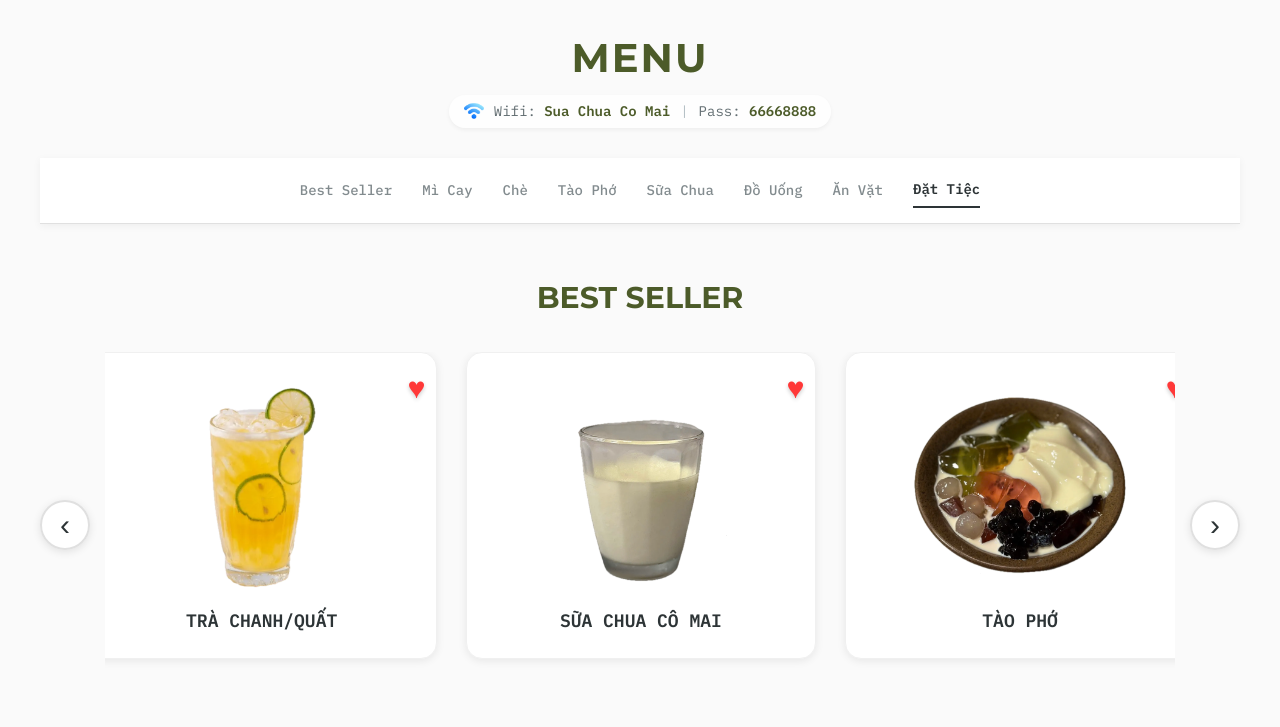
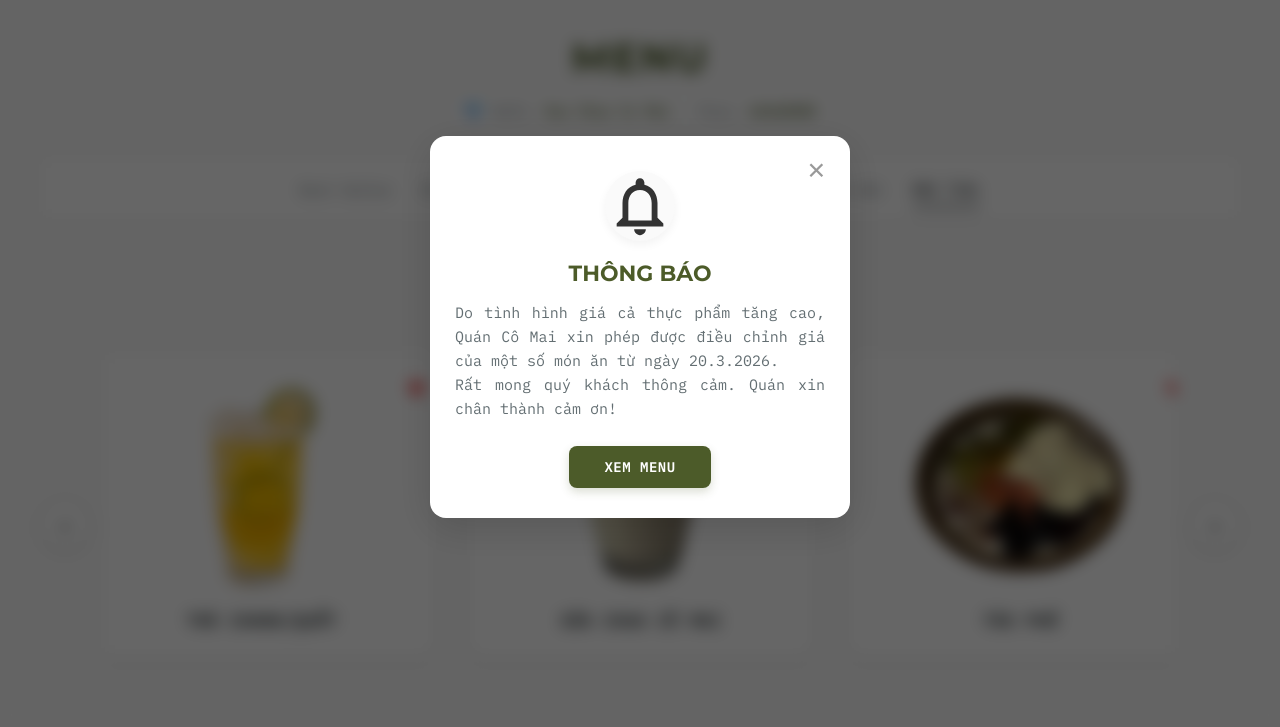
Before and after one commit to Alexhieuvuong/newMenuCoMai, a website: page index.html in a window 1280 px wide. Shown: the part 73-800 px from the top of the page. Drawn offline with Linux system fonts and the light colour scheme.

Commit message:
Update notification modal UI and adjust prices

```diff
--- a/css/style.css
+++ b/css/style.css
@@ -940,3 +940,81 @@
         font-size: 1.5rem;
     }
 }
+
+/* Notification Modal Enhancements */
+.notification-modal .notification-content {
+    background: white;
+    border: none;
+    padding: 3.5rem 2.5rem 3rem;
+    text-align: center;
+    border-radius: 16px;
+    box-shadow: 0 10px 40px rgba(0, 0, 0, 0.15);
+}
+
+.notification-icon {
+    width: 70px;
+    height: 70px;
+    background-color: #fafafa;
+    border-radius: 50%;
+    display: flex;
+    align-items: center;
+    justify-content: center;
+    margin: 0 auto 1.5rem;
+    box-shadow: 0 4px 10px rgba(0,0,0,0.05);
+}
+
+.notification-icon img {
+    width: 40px;
+    height: 40px;
+    object-fit: contain;
+    animation: gentle-bounce 3s ease-in-out infinite;
+}
+
+.notification-modal h2 {
+    color: var(--army-green);
+    font-family: var(--font-heading);
+    font-size: 2.2rem;
+    margin-bottom: 1rem;
+    font-weight: 700;
+    text-transform: uppercase;
+}
+
+.notification-modal p {
+    font-family: var(--font-body);
+    font-size: 1.5rem;
+    color: #636e72;
+    line-height: 1.6;
+    margin-bottom: 2.5rem;
+    text-align: justify;
+}
+
+.notification-btn {
+    background-color: var(--army-green);
+    color: white;
+    border: none;
+    padding: 1.2rem 3.5rem;
+    border-radius: 8px;
+    font-size: 1.4rem;
+    font-weight: 600;
+    cursor: pointer;
+    transition: all 0.3s ease;
+    box-shadow: 0 4px 10px rgba(76, 91, 41, 0.2);
+    font-family: var(--font-body);
+    text-transform: uppercase;
+    letter-spacing: 0.5px;
+}
+
+.notification-btn:hover {
+    background-color: #2d3436;
+    transform: translateY(-2px);
+    box-shadow: 0 6px 15px rgba(45, 52, 54, 0.2);
+}
+
+.notification-btn:active {
+    transform: translateY(1px);
+}
+
+@keyframes gentle-bounce {
+    0%, 100% { transform: translateY(0); }
+    50% { transform: translateY(-5px); }
+}
--- a/index.html
+++ b/index.html
@@ -162,7 +162,7 @@
                                 <div class="price-item">
                                     <span class="dish-name">Mì Cay Bò Xúc Xích<span
                                             class="recommended-icon">♥</span></span>
-                                    <span class="dish-price">40.000đ</span>
+                                    <span class="dish-price">45.000đ</span>
                                 </div>
                                 <div class="price-item">
                                     <span class="dish-name">Thêm 1 Gói Mì</span>
@@ -170,7 +170,7 @@
                                 </div>
                                 <div class="price-item">
                                     <span class="dish-name">Mì Cay Thẩp Cẩm</span>
-                                    <span class="dish-price">50.000đ</span>
+                                    <span class="dish-price">55.000đ</span>
                                 </div>
                             </div>
                         </div>
@@ -185,7 +185,7 @@
                                 <div class="price-item">
                                     <span class="dish-name">Mì Cay Xúc Xích<span
                                             class="recommended-icon">♥</span></span>
-                                    <span class="dish-price">30.000đ</span>
+                                    <span class="dish-price">35.000đ</span>
                                 </div>
                                 <div class="price-item">
                                     <span class="dish-name">Thêm 1 Gói Mì</span>
@@ -193,21 +193,21 @@
                                 </div>
                                 <div class="price-item">
                                     <span class="dish-name">Mì Cay Thập Cẩm</span>
-                                    <span class="dish-price">50.000đ</span>
+                                    <span class="dish-price">55.000đ</span>
                                 </div>
                             </div>
                         </div>
                         <div class="menu-item">
                             <span class="heart-icon">♥</span>
                             <div class="menu-item-image">
-                                <img src="images/mi-cay-dac-biet-new.webp" alt="Mì Cay Đặc Biệt">
+                                <img src="images/mi-cay-dac-biet-new.webp" alt="Mì Cay Thập Cẩm">
                             </div>
-                            <h3 class="menu-item-title">Mì Cay Đặc Biệt</h3>
+                            <h3 class="menu-item-title">Mì Cay Thập Cẩm</h3>
                             <button class="see-more-btn">Xem Món</button>
                             <div class="price-list">
                                 <div class="price-item">
-                                    <span class="dish-name">Mì Cay Đặc Biệt</span>
-                                    <span class="dish-price">50.000đ</span>
+                                    <span class="dish-name">Mì Cay Thập Cẩm</span>
+                                    <span class="dish-price">55.000đ</span>
                                 </div>
                                 <div class="price-item">
                                     <span class="dish-name">Thêm 1 Gói Mì</span>
@@ -231,7 +231,7 @@
                             <div class="price-list">
                                 <div class="price-item">
                                     <span class="dish-name">Sữa Chua Mít<span class="recommended-icon">♥</span></span>
-                                    <span class="dish-price">20.000đ</span>
+                                    <span class="dish-price">25.000đ</span>
                                 </div>
                                 <div class="price-item">
                                     <span class="dish-name">Chè Sữa Chua Nếp Cẩm</span>
@@ -273,7 +273,7 @@
                             <div class="price-list">
                                 <div class="price-item">
                                     <span class="dish-name">Caramen Mít<span class="recommended-icon">♥</span></span>
-                                    <span class="dish-price">20.000đ</span>
+                                    <span class="dish-price">25.000đ</span>
                                 </div>
                                 <div class="price-item">
                                     <span class="dish-name">Caramen Nha Đam</span>
@@ -373,7 +373,7 @@
                             <div class="price-list">
                                 <div class="price-item">
                                     <span class="dish-name">Dừa Dầm<span class="recommended-icon">♥</span></span>
-                                    <span class="dish-price">20.000đ</span>
+                                    <span class="dish-price">25.000đ</span>
                                 </div>
                             </div>
                         </div>
@@ -460,7 +460,7 @@
                             <div class="price-list">
                                 <div class="price-item">
                                     <span class="dish-name">Sữa Chua Dẻo Thường</span>
-                                    <span class="dish-price">20.000đ</span>
+                                    <span class="dish-price">25.000đ</span>
                                 </div>
                                 <div class="price-item">
                                     <span class="dish-name">Sữa Chua Dẻo Cacao<span
@@ -882,6 +882,26 @@
         </div>
     </div>
 
+    <!-- Notification Modal -->
+    <div id="notificationModal" class="modal notification-modal">
+        <div class="modal-content notification-content">
+            <span class="close-notification close-modal">&times;</span>
+            <div class="notification-icon">
+                <svg xmlns="http://www.w3.org/2000/svg" viewBox="0 0 24 24" fill="currentColor">
+                    <path
+                        d="M12 22c1.1 0 2-.9 2-2h-4c0 1.1.9 2 2 2zm6-6v-5c0-3.07-1.63-5.64-4.5-6.32V4c0-.83-.67-1.5-1.5-1.5s-1.5.67-1.5 1.5v.68C7.64 5.36 6 7.92 6 11v5l-2 2v1h16v-1l-2-2zm-2 1H8v-6c0-2.48 1.51-4.5 4-4.5s4 2.02 4 4.5v6z" />
+                </svg>
+            </div>
+            <h2>Thông Báo</h2>
+            <p>
+                Do tình hình giá cả thực phẩm tăng cao, Quán Cô Mai xin phép được điều chỉnh giá của một số món ăn từ
+                ngày 20.3.2026. <br>
+                Rất mong quý khách thông cảm. Quán xin chân thành cảm ơn!
+            </p>
+            <button class="notification-btn close-notification-btn">Xem Menu</button>
+        </div>
+    </div>
+
     <script src="js/main.js"></script>
 </body>
 
--- a/js/main.js
+++ b/js/main.js
@@ -203,4 +203,36 @@
             modal.style.display = 'none';
         }
     });
+
+    // Notification Modal Logic
+    const notificationModal = document.getElementById('notificationModal');
+    const closeNotificationBtns = document.querySelectorAll('.close-notification, .close-notification-btn');
+
+    if (notificationModal) {
+        // Show automatically on page load
+        notificationModal.style.display = 'flex';
+
+        // Close when clicking the "x" or the "Đã Hiểu" button
+        if (closeNotificationBtns) {
+            closeNotificationBtns.forEach(btn => {
+                btn.addEventListener('click', () => {
+                    notificationModal.style.display = 'none';
+                });
+            });
+        }
+
+        // Close on outside click
+        window.addEventListener('click', (e) => {
+            if (e.target == notificationModal) {
+                notificationModal.style.display = 'none';
+            }
+        });
+
+        // Close on Escape key
+        document.addEventListener('keydown', (e) => {
+            if (e.key === 'Escape' && notificationModal.style.display === 'flex') {
+                notificationModal.style.display = 'none';
+            }
+        });
+    }
 });
```
